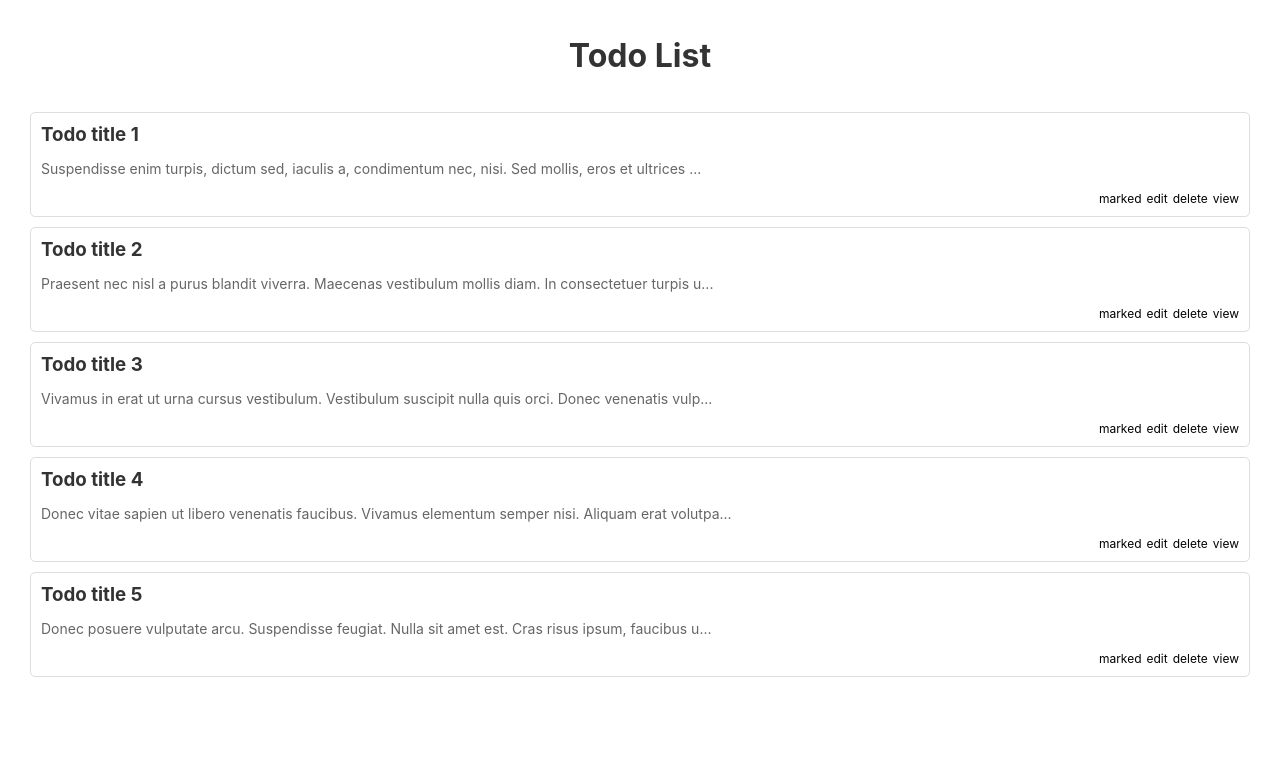
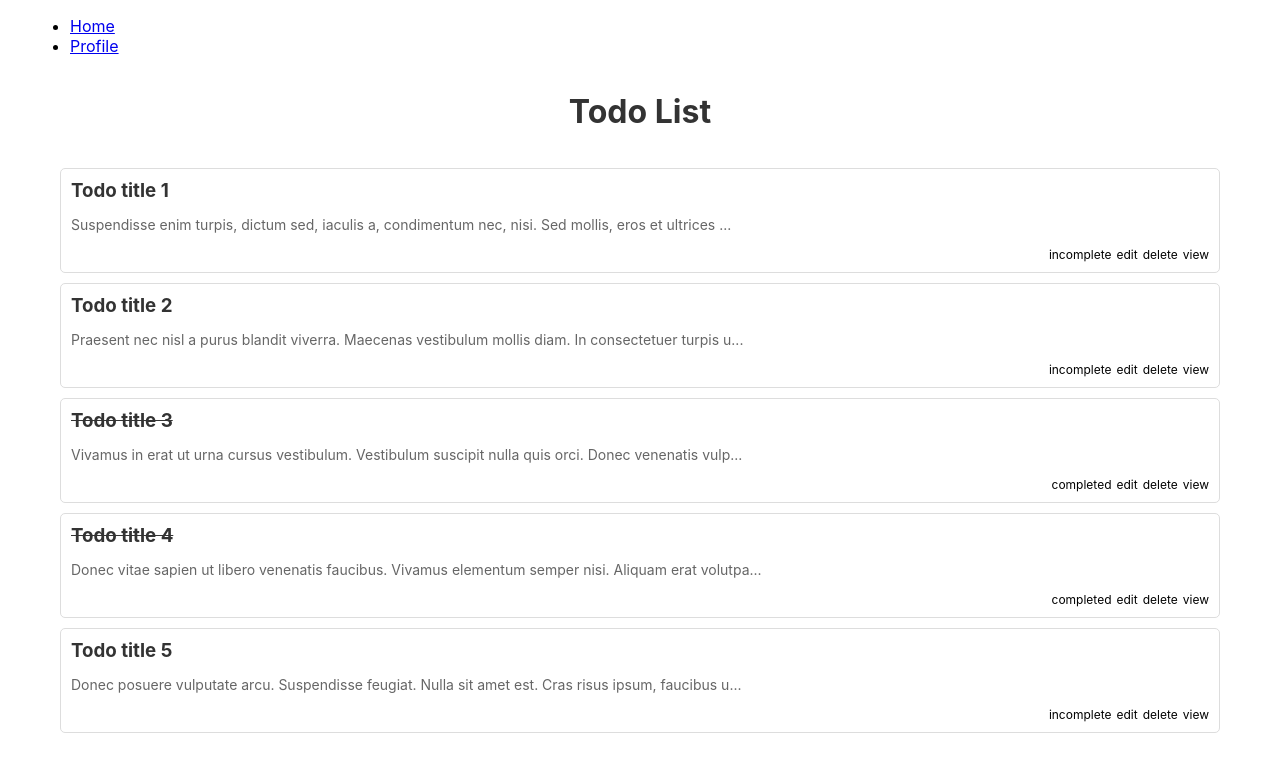
Before and after one commit to HeoChauA/training_reactjs, a React (Create React App) app: page / in a window 1280 px wide. Shown: the top 772 px of the page. Built offline with nearby package versions, Linux system fonts and the light colour scheme.

Commit message:
Add compo, pages and router

```diff
--- a/package.json
+++ b/package.json
@@ -12,6 +12,7 @@
     "@types/react-dom": "^18.3.1",
     "react": "^18.3.1",
     "react-dom": "^18.3.1",
+    "react-router-dom": "^6.28.0",
     "react-scripts": "5.0.1",
     "typescript": "^4.9.5",
     "web-vitals": "^2.1.4"
--- a/src/App.css
+++ b/src/App.css
@@ -77,6 +77,10 @@ h1 {
 .todo-item h3 {
   margin: 0;
   color: #333;
+
+  &.completed {
+    text-decoration: line-through;
+  }
 }
 
 .todo-item p {
--- a/src/App.tsx
+++ b/src/App.tsx
@@ -1,12 +1,11 @@
 import React from 'react';
-import TodoList from './components/TodoList';
 import "./App.css";
+import Header from './components/Header';
 
 function App() {
   return (
     <div className='container'>
-      <h1>Todo List</h1>
-      <TodoList />
+      <Header></Header>
     </div>
   );
 }
--- /dev/null
+++ b/src/components/Header.tsx
@@ -0,0 +1,29 @@
+import { Routes, Route, Link } from "react-router-dom";
+import Home from "../pages/Home";
+import Profile from "../pages/Profile";
+
+function Header() {
+  return (
+    <>
+      <header>
+        <nav>
+          <ul>
+            <li>
+              <Link to="/">Home</Link>
+            </li>
+            <li>
+              <Link to="/profile">Profile</Link>
+            </li>
+          </ul>
+        </nav>
+      </header>
+
+      <Routes>
+        <Route path="/" element={<Home/>}></Route>
+        <Route path="/profile" element={<Profile/>}></Route>
+      </Routes>
+    </>
+  );
+}
+
+export default Header;
--- /dev/null
+++ b/src/components/Profile.tsx
@@ -0,0 +1,16 @@
+interface ProfileProps {
+  user: any
+}
+
+function Profile({user}: ProfileProps) {
+  return (
+    <div className="profile">
+      <h2>Name: {user.name}</h2>
+      <p><strong>Email:</strong> {user.email}</p>
+      <p><strong>Age:</strong> {user.age}</p>
+      <p><strong>Address:</strong> {user.address}</p>
+    </div>
+  );
+}
+
+export default Profile;
--- /dev/null
+++ b/src/components/TodoItem.tsx
@@ -0,0 +1,28 @@
+import { Todo } from "./Types";
+
+interface TodoItemProps {
+  todo: Todo;
+}
+
+function TodoItem({todo}: TodoItemProps) {
+  const itemClass = todo.completed ? 'completed' : 'incomplete';
+
+  return (
+    <li className="todo-item">
+      <div className="todo-item-left">
+        <h3 className={`${itemClass}`}>{todo.title}</h3>
+        <p>{todo.desc.length > 100 ? todo.desc.slice(0, 100) + "..." : todo.desc}</p>
+      </div>
+      <div className="todo-item-right">
+        <ul className="todo-actions">
+          <li>{itemClass}</li>
+          <li>edit</li>
+          <li>delete</li>
+          <li>view</li>
+        </ul>
+      </div>
+    </li>
+  );
+}
+
+export default TodoItem;
--- a/src/components/TodoList.tsx
+++ b/src/components/TodoList.tsx
@@ -1,47 +1,17 @@
-const todos = [
-  {
-    title: "Todo title 1",
-    desc: "Suspendisse enim turpis, dictum sed, iaculis a, condimentum nec, nisi. Sed mollis, eros et ultrices tempus, mauris ipsum aliquam libero, non adipiscing dolor urna a orci. Fusce fermentum. Pellentesque egestas, neque sit amet convallis pulvinar, justo nulla eleifend augue, ac auctor orci leo non est. Suspendisse feugiat."
-  },
-  {
-    title: "Todo title 2",
-    desc: "Praesent nec nisl a purus blandit viverra. Maecenas vestibulum mollis diam. In consectetuer turpis ut velit. Sed in libero ut nibh placerat accumsan. Integer tincidunt."
-  },
-  {
-    title: "Todo title 3",
-    desc: "Vivamus in erat ut urna cursus vestibulum. Vestibulum suscipit nulla quis orci. Donec venenatis vulputate lorem. Vivamus euismod mauris. Fusce vel dui."
-  },
-  {
-    title: "Todo title 4",
-    desc: "Donec vitae sapien ut libero venenatis faucibus. Vivamus elementum semper nisi. Aliquam erat volutpat. Suspendisse feugiat. In hac habitasse platea dictumst."
-  },
-  {
-    title: "Todo title 5",
-    desc: " Donec posuere vulputate arcu. Suspendisse feugiat. Nulla sit amet est. Cras risus ipsum, faucibus ut, ullamcorper id, varius ac, leo."
-  }
-];
+import TodoItem from "./TodoItem";
+import { Todo } from "./Types";
 
+interface TodoListProps {
+  todos: Todo[],
+}
 
-function TodoList() {
+function TodoList({todos}: TodoListProps) {
   return (
     <>
     <ul className="todo-list">
-      {todos.map((todo, index) => (
-        <li key={index} className="todo-item">
-          <div className="todo-item-left">
-            <h3>{todo.title}</h3>
-            <p>{todo.desc.length > 100 ? todo.desc.slice(0, 100) + "..." : todo.desc}</p>
-          </div>
-          <div className="todo-item-right">
-            <ul className="todo-actions">
-              <li>marked</li>
-              <li>edit</li>
-              <li>delete</li>
-              <li>view</li>
-            </ul>
-          </div>
-        </li>
-      ))}
+    {todos.map((todo, index) => (
+      <TodoItem key={index} todo={todo} />
+    ))}
     </ul>
     </>
   );
--- /dev/null
+++ b/src/components/Types.tsx
@@ -0,0 +1,6 @@
+
+export interface Todo {
+  title: string;
+  desc: string;
+  completed: boolean;
+}
--- a/src/index.tsx
+++ b/src/index.tsx
@@ -1,5 +1,6 @@
 import React from 'react';
 import ReactDOM from 'react-dom/client';
+import { BrowserRouter as Router } from 'react-router-dom';
 import './index.css';
 import App from './App';
 import reportWebVitals from './reportWebVitals';
@@ -9,7 +10,9 @@ const root = ReactDOM.createRoot(
 );
 root.render(
   <React.StrictMode>
-    <App />
+    <Router>
+      <App />
+    </Router>
   </React.StrictMode>
 );
 
--- /dev/null
+++ b/src/pages/Home.tsx
@@ -0,0 +1,41 @@
+
+import TodoList from '../components/TodoList';
+
+const todos = [
+  {
+  title: "Todo title 1",
+  desc: "Suspendisse enim turpis, dictum sed, iaculis a, condimentum nec, nisi. Sed mollis, eros et ultrices tempus, mauris ipsum aliquam libero, non adipiscing dolor urna a orci. Fusce fermentum. Pellentesque egestas, neque sit amet convallis pulvinar, justo nulla eleifend augue, ac auctor orci leo non est. Suspendisse feugiat.",
+  completed: false
+  },
+  {
+  title: "Todo title 2",
+  desc: "Praesent nec nisl a purus blandit viverra. Maecenas vestibulum mollis diam. In consectetuer turpis ut velit. Sed in libero ut nibh placerat accumsan. Integer tincidunt.",
+  completed: false
+  },
+  {
+  title: "Todo title 3",
+  desc: "Vivamus in erat ut urna cursus vestibulum. Vestibulum suscipit nulla quis orci. Donec venenatis vulputate lorem. Vivamus euismod mauris. Fusce vel dui.",
+  completed: true
+  },
+  {
+  title: "Todo title 4",
+  desc: "Donec vitae sapien ut libero venenatis faucibus. Vivamus elementum semper nisi. Aliquam erat volutpat. Suspendisse feugiat. In hac habitasse platea dictumst.",
+  completed: true
+  },
+  {
+  title: "Todo title 5",
+  desc: " Donec posuere vulputate arcu. Suspendisse feugiat. Nulla sit amet est. Cras risus ipsum, faucibus ut, ullamcorper id, varius ac, leo.",
+  completed: false
+  }
+];
+
+function Home() {
+  return (
+    <div className='container'>
+      <h1>Todo List</h1>
+      <TodoList todos={todos}/>
+    </div>
+  );
+}
+
+export default Home;
--- /dev/null
+++ b/src/pages/Profile.tsx
@@ -0,0 +1,19 @@
+import Profile from "../components/Profile";
+
+function ProfilePage() {
+  const user = {
+    name: "Ha Tran",
+    email: "ha.tran@example.com",
+    age: 30,
+    address: "Nam Du, Linh Nam, Hoang Mai, Hn"
+  };
+
+  return (
+    <>
+    <h1>This is profile page</h1>
+    <Profile user={user}/>
+    </>
+  );
+}
+
+export default ProfilePage;
```
Also changed, not shown: 1 other file (tests, documents, lock files or other folders).
